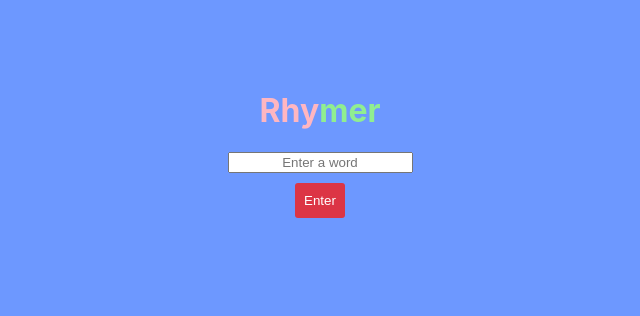
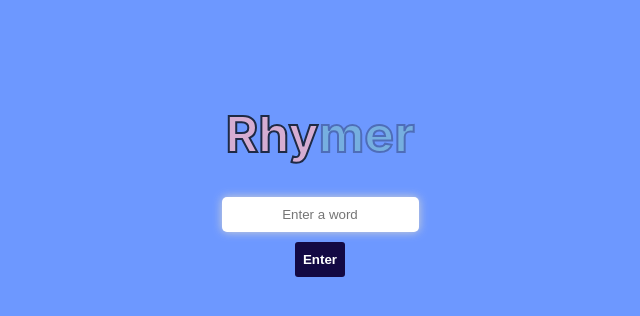
Before and after one commit to tmoore95/Rhymer, a Next.js app: page / in a window 1280 px wide. Shown: the top 316 px of the page, without its empty margins (320-960 px from the left). Built offline with nearby package versions, Linux system fonts and the light colour scheme.

Commit message:
Added animations

```diff
--- a/components/Results/ResultsCard.module.scss
+++ b/components/Results/ResultsCard.module.scss
@@ -1,6 +1,6 @@
 .card {
   width: 500px;
-  height: 455px;
+  height: 400px;
   overflow: auto;
   margin-top: 20px;
   border-radius: 5px;
@@ -30,6 +30,8 @@
   border-radius: 5px;
   padding: 5px;
   padding-bottom: 9px;
+  border: 2px solid black;
+  font-weight: 500;
 }
 
 .odd {
--- a/components/Search/Search.js
+++ b/components/Search/Search.js
@@ -53,7 +53,7 @@ const Search = (props) => {
           value={word}
           required
         />
-        <button className={word ? styles.flicker : styles.button} type="submit">
+        <button className={word ? styles.bounce : styles.button} type="submit">
           Enter
         </button>
       </form>
--- a/components/Search/Search.module.scss
+++ b/components/Search/Search.module.scss
@@ -1,7 +1,10 @@
 .form input {
   display: block;
   text-align: center;
-  margin-bottom: 10px;
+  border-radius: 5px;
+  padding: 10px;
+  border: none;
+  box-shadow: 0 0 10px lightgrey;
 }
 
 .form input:focus {
@@ -20,10 +23,13 @@
   border: none;
   color: white;
   height: 35px;
+  font-weight: bold;
+  background-color: #130943;
+  margin: 10px;
 }
 
 .button {
-  background-color: #dc3545;
+  background-color: #130943;
 }
 
 @keyframes flickerAnimation {
@@ -38,10 +44,23 @@
   }
 }
 
-.flicker {
-  -webkit-animation: flickerAnimation 2.5s infinite;
-  -moz-animation: flickerAnimation 2.5s infinite;
-  -o-animation: flickerAnimation 2.5s infinite;
-  animation: flickerAnimation 2.5s infinite;
-  background-color: #007bff;
+@keyframes bounce {
+  0% {
+    width: 50px;
+  }
+  50% {
+    width: 54px;
+    height: 39px;
+    margin: 8px;
+  }
+  100% {
+    width: 50px;
+  }
 }
+
+.bounce {
+  -webkit-animation: bounce 0.8s infinite;
+  -moz-animation: bounce 0.8s infinite;
+  -o-animation: bounce 0.8s infinite;
+  animation: bounce 0.8s infinite;
+}
--- a/components/UI/Header.js
+++ b/components/UI/Header.js
@@ -5,8 +5,8 @@ const Header = (props) => {
   return (
     <React.Fragment>
       <div className={styles.title}>
-        <h1 className={styles.first}>Rhy</h1>
-        <h1 className={styles.second}>mer</h1>
+        <h1 className={styles.flickerOne}>Rhy</h1>
+        <h1 className={styles.flickerTwo}>mer</h1>
       </div>
     </React.Fragment>
   );
--- a/components/UI/Header.module.scss
+++ b/components/UI/Header.module.scss
@@ -1,11 +1,54 @@
 .title {
   display: flex;
+  font-size: 25px;
+  -webkit-text-stroke-width: 2px;
+  -webkit-text-stroke-color: black;
 }
 
-.first {
-  color: lightpink;
+// .first {
+//   color: lightpink;
+// }
+
+// .second {
+//   color: lightgreen;
+// }
+
+@keyframes flickerOne {
+  0% {
+    opacity: 0;
+  }
+  50% {
+    opacity: 1;
+  }
+  100% {
+    opacity: 0;
+  }
 }
 
-.second {
+@keyframes flickerTwo {
+  0% {
+    opacity: 1;
+  }
+  50% {
+    opacity: 0;
+  }
+  100% {
+    opacity: 1;
+  }
+}
+
+.flickerOne {
+  color: lightpink;
+  -webkit-animation: flickerOne 5s infinite;
+  -moz-animation: flickerOne 5s infinite;
+  -o-animation: flickerOne 5s infinite;
+  animation: flickerOne 5s infinite;
+}
+
+.flickerTwo {
   color: lightgreen;
+  -webkit-animation: flickerTwo 5s infinite;
+  -moz-animation: flickerTwo 5s infinite;
+  -o-animation: flickerTwo 5s infinite;
+  animation: flickerTwo 5s infinite;
 }
```
